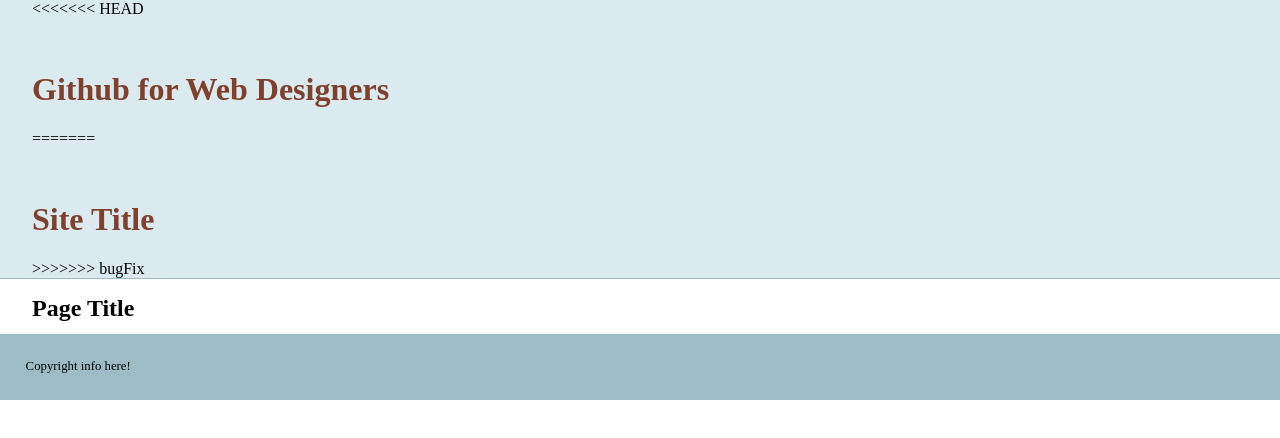
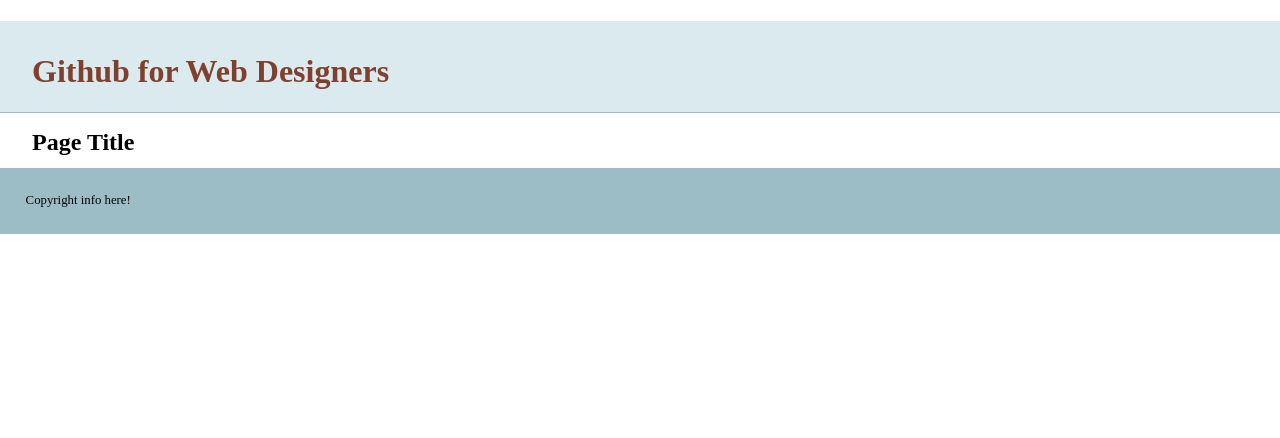
Before and after one commit to tajenli/git-basics, a plain HTML site: page index.html in a window 1280 px wide. Drawn offline with nearby package versions, Linux system fonts and the light colour scheme.

Commit message:
solve  conflicts in index.html

```diff
--- a/index.html
+++ b/index.html
@@ -14,11 +14,7 @@
     </head>
     <body>
     <header>
-<<<<<<< HEAD
 	<h1><span aria-hidden="true" data-icon="&#xE087;" class="github-icon"></span> Github for Web Designers</h1>
-=======
-	<h1>Site Title</h1>
->>>>>>> bugFix
     </header>
     <nav id="pageNav">
     </nav>
```
